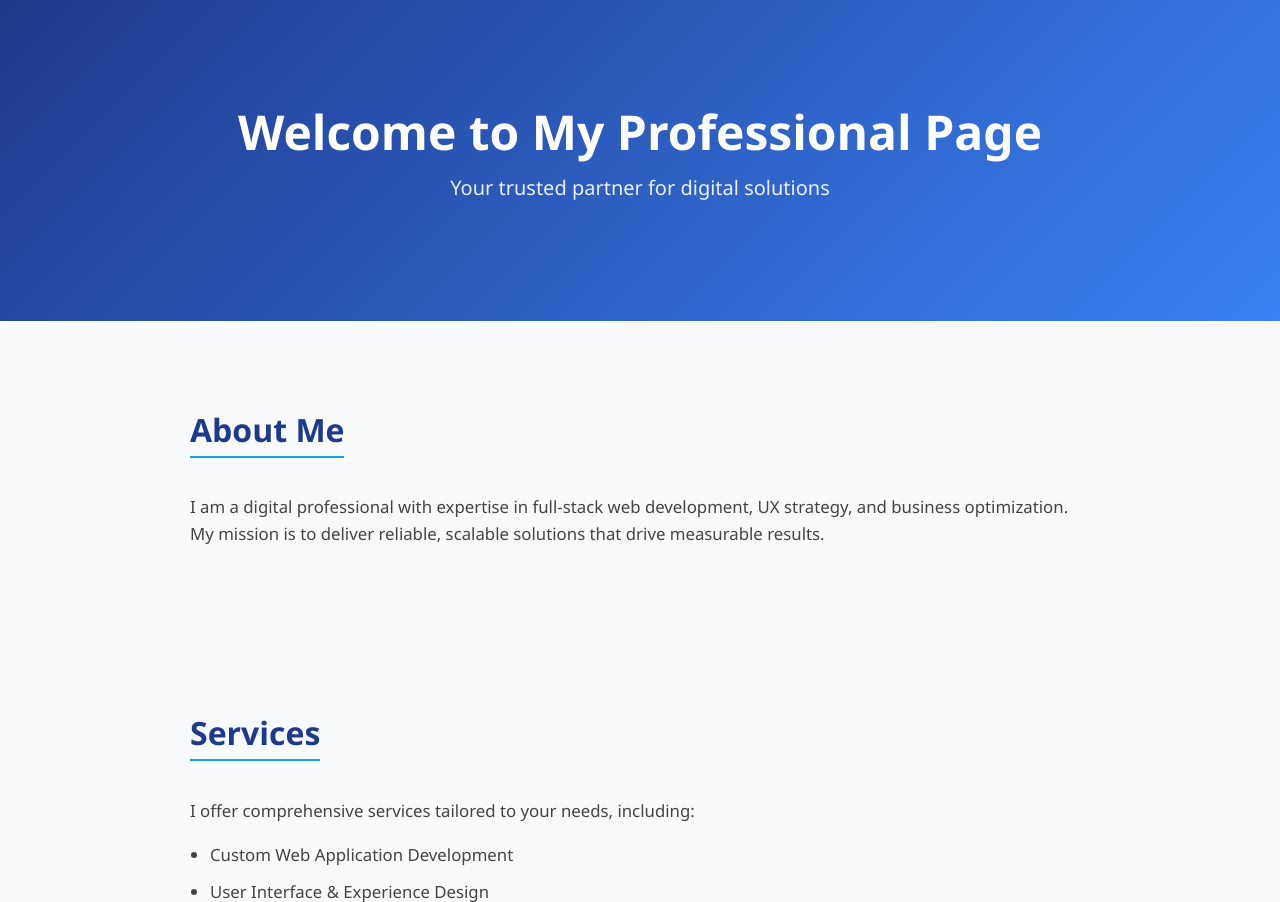
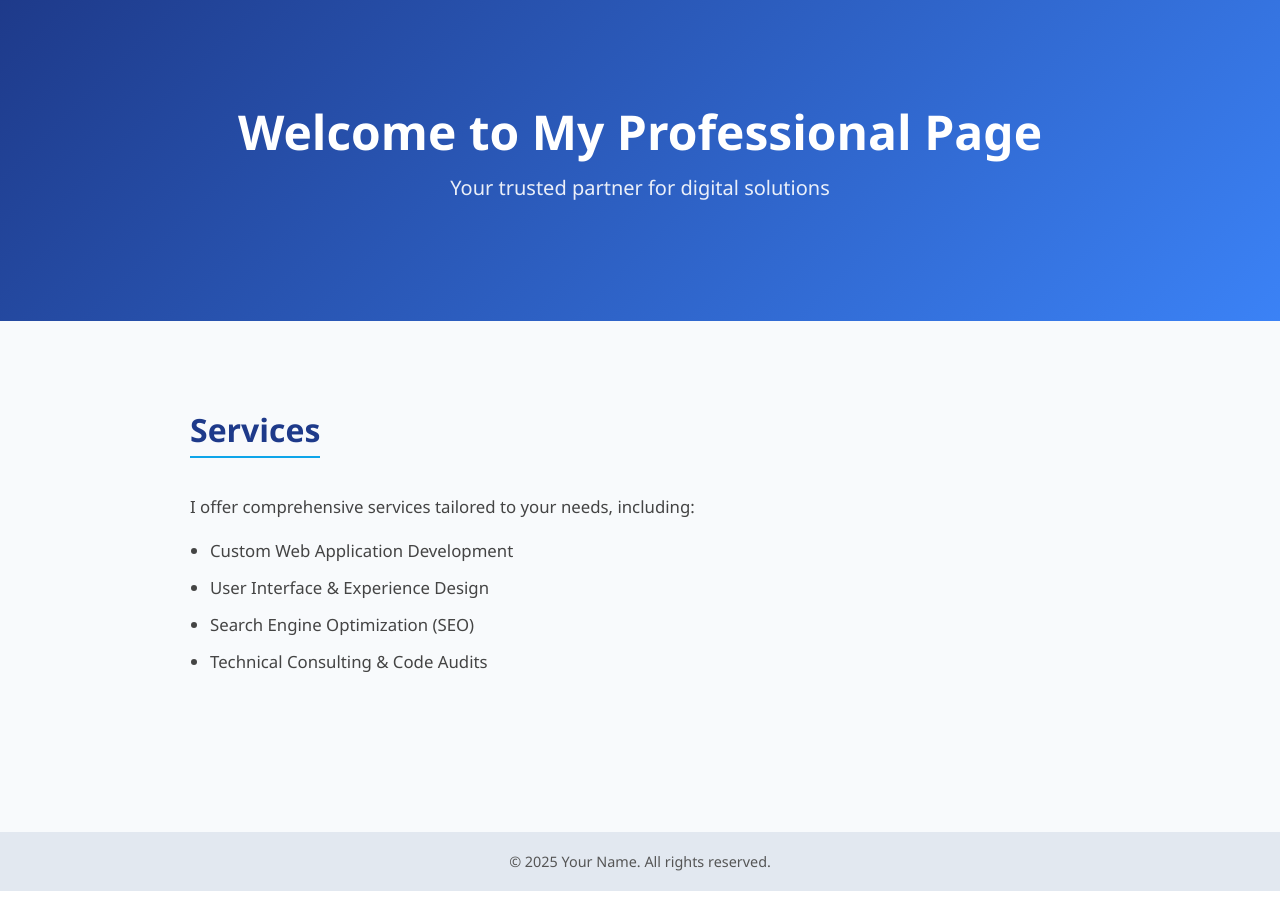
Before and after one commit to roparon/Flask_Task_App, a Flask app: template app/templates/griev.html in a window 1280 px wide. Shown: the part 53-955 px from the top of the page. Run offline with Flask 3, Linux system fonts and the light colour scheme; the template is opened without the code that fills it, so the values that code supplies are empty.

Commit message:
innitial commit

```diff
--- a/app/templates/griev.html
+++ b/app/templates/griev.html
@@ -170,15 +170,6 @@
       <p>Your trusted partner for digital solutions</p>
     </header>
 
-    <section id="about">
-      <h2>About Me</h2>
-      <p>
-        I am a digital professional with expertise in full-stack web development, UX strategy,
-        and business optimization. My mission is to deliver reliable, scalable solutions
-        that drive measurable results.
-      </p>
-    </section>
-
     <section id="services">
       <h2>Services</h2>
       <p>I offer comprehensive services tailored to your needs, including:</p>
```
